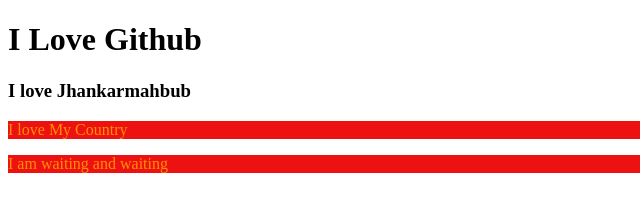
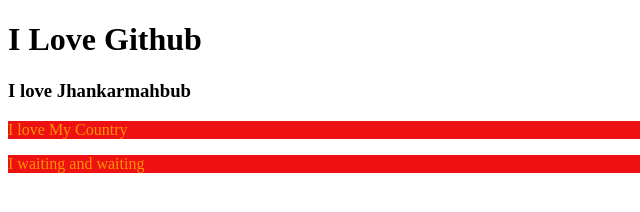
Before and after one commit to johirbban/johirbban, a plain HTML site: page JAHIRBCPSC.html in a window 1280 px wide. Shown: the full height of the page, 0-640 px from the left. Drawn offline with Linux system fonts and the light colour scheme.

Commit message:
paragraph changed

```diff
--- a/JAHIRBCPSC.html
+++ b/JAHIRBCPSC.html
@@ -10,7 +10,7 @@
     <h1>I Love Github</h1>
     <h3>I love Jhankarmahbub</h3>
     <p>I love My Country</p>
-    <p>I am waiting and waiting</p>
+    <p>I waiting and waiting</p>
     <link rel="stylesheet" href="style.css">
 </body>
 </html>
```
